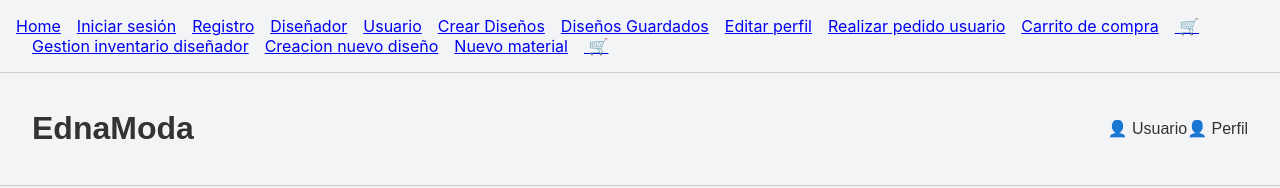
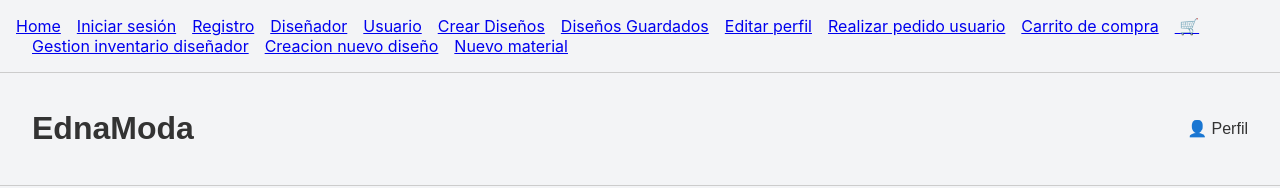
Before and after one commit to Jevega14/edna_devweb1, a React (Create React App) app: page /RealizacionPedidoUser in a window 1280 px wide. Shown: the top 188 px of the page. Built offline with nearby package versions, Linux system fonts and the light colour scheme.

Commit message:
update Carrito compra

```diff
--- a/src/App.tsx
+++ b/src/App.tsx
@@ -34,7 +34,6 @@ const App: React.FC = () => {
         <Link to="/inventario" style={{ marginLeft: '1rem' }}>Gestion inventario diseñador</Link>
         <Link to="/nuevo-diseno" style={{ marginLeft: '1rem' }}>Creacion nuevo diseño</Link>
         <Link to="/nuevo-material" style={{ marginLeft: '1rem' }}>Nuevo material</Link>
-        <Link to="/CarritoCompra" style={{ marginLeft: '1rem' }}> 🛒 </Link>
 
       </nav>
 
@@ -51,7 +50,6 @@ const App: React.FC = () => {
         <Route path="/Home" element={<Home />} />
         <Route path="/RealizacionPedidoUser" element={<RealizacionPedidoUser />} />
         <Route path="/CarritoCompra" element={<CarritoCompra />} />
-
         <Route path="/inventario" element={<GestionInventario />} />
         <Route path="/nuevo-diseno" element={<FormularioDiseno />} />
         <Route path="/nuevo-material" element={<NuevoMaterial />} />
@@ -62,5 +60,4 @@ const App: React.FC = () => {
     </Router>
   );
 };
-
 export default App;
--- a/src/pages/RealizacionPedidoUser.tsx
+++ b/src/pages/RealizacionPedidoUser.tsx
@@ -7,7 +7,6 @@ const RealizacionPedidoUser: React.FC = () => {
             <header className="pedido-header">
                 <h1>EdnaModa</h1>
                 <div className="user-info">
-                    <span>👤 Usuario</span>
                     <span>👤 Perfil</span>
                 </div>
             </header>
```
